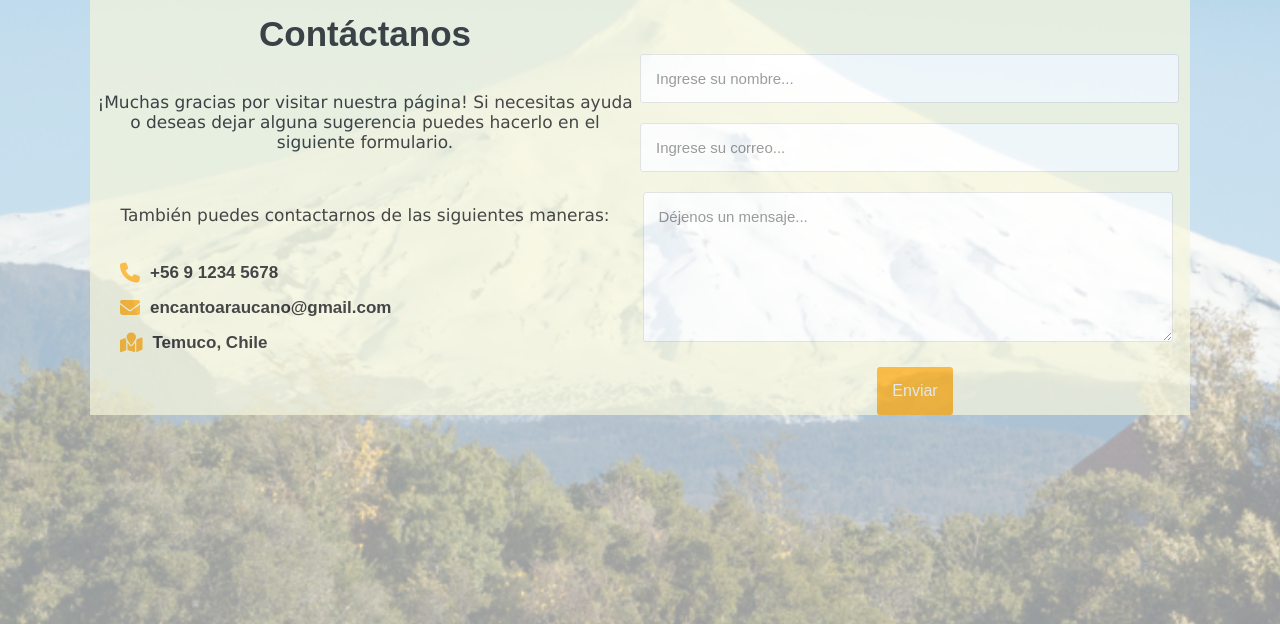
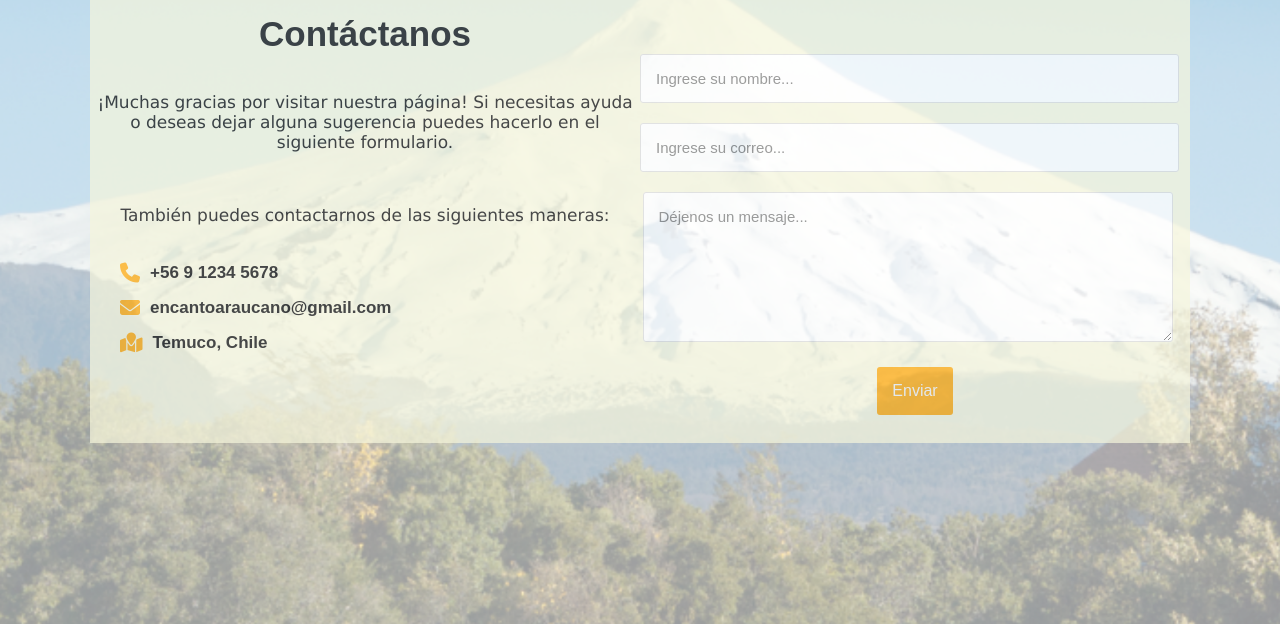
Before and after one commit to VicenteAZB/Encanto-Araucano, a PHP site: page /contacto.html in a window 1280 px wide. Shown: the part 176-800 px from the top of the page. Run offline with PHP 8.4, Linux system fonts and the light colour scheme; some libraries are stand-ins or nearby versions.

Commit message:
Actualizando hoja de estilos del formulario de contacto

```diff
--- a/style.css
+++ b/style.css
@@ -296,6 +296,7 @@ p{
     border-radius: 3px;
     cursor: pointer;
     transition: all 300ms ease;
+    margin-bottom: 5%;
 }
 
 #btn-enviar:hover{
```
